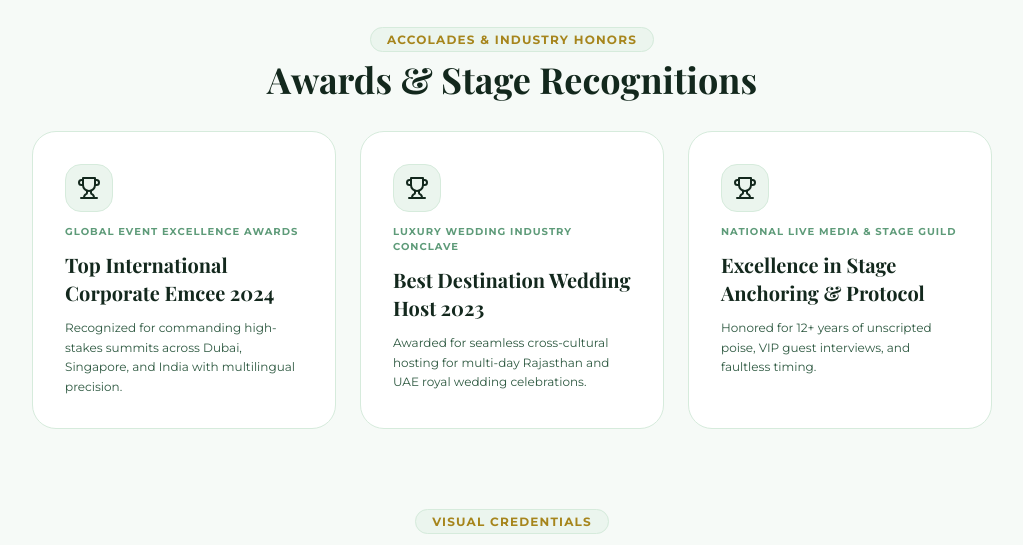
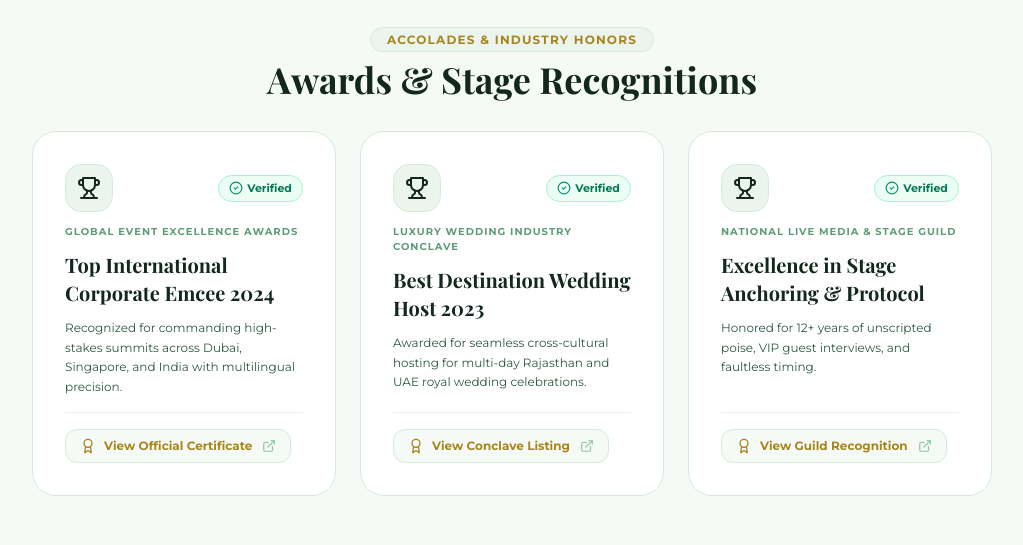
Before and after one commit to Naishaj16/emceedeepika, a React (Vite) app: page /portfolio in a window 1280 px wide. Shown: the part 980-1525 px from the top of the page, without its empty margins (128-1151 px from the left). Built offline with nearby package versions, Linux system fonts and the light colour scheme; a web font is replaced by a local one.

Commit message:
feat: add interactive verification modals to display award certificates in portfolio route

```diff
--- a/src/routes/portfolio.tsx
+++ b/src/routes/portfolio.tsx
@@ -1,7 +1,7 @@
 import React from 'react';
 import { createRoute, Link } from '@tanstack/react-router';
 import { rootRoute } from './root';
-import { Download, FileText, Sparkles, Check, ArrowRight, Trophy, Star, Eye, Award } from 'lucide-react';
+import { Download, FileText, Sparkles, Check, ArrowRight, Trophy, Star, Eye, Award, ExternalLink, CheckCircle2, X } from 'lucide-react';
 import { SEOHead } from '../components/SEOHead';
 
 const PortfolioPage: React.FC = () => {
@@ -30,25 +30,44 @@ const PortfolioPage: React.FC = () => {
     author: {
       '@type': 'Person',
       name: 'Deepika Jain',
+      award: [
+        'Top International Corporate Emcee 2024 (Global Event Excellence Awards)',
+        'Best Destination Wedding Host 2023 (Luxury Wedding Industry Conclave)',
+        'Excellence in Stage Anchoring & Protocol (National Live Media & Stage Guild)',
+      ],
     },
     description: 'Download official portfolio, media kit, wedding presentation decks, awards credentials, and service overview for International Emcee Deepika Jain.',
   };
+
+  const [activeProof, setActiveProof] = React.useState<{ title: string; issuer: string; image: string; alt: string } | null>(null);
 
   const awards = [
     {
       title: 'Top International Corporate Emcee 2024',
       issuer: 'Global Event Excellence Awards',
       desc: 'Recognized for commanding high-stakes summits across Dubai, Singapore, and India with multilingual precision.',
+      proofLabel: 'View Official Certificate',
+      proofType: 'certificate' as const,
+      proofUrl: '/images/deepika/pdf_page_38.png',
+      proofAlt: 'Global Event Excellence Awards 2024 certificate — Top International Corporate Emcee, Deepika Jain',
     },
     {
       title: 'Best Destination Wedding Host 2023',
       issuer: 'Luxury Wedding Industry Conclave',
       desc: 'Awarded for seamless cross-cultural hosting for multi-day Rajasthan and UAE royal wedding celebrations.',
+      proofLabel: 'View Conclave Listing',
+      proofType: 'certificate' as const,
+      proofUrl: '/images/deepika/pdf_page_39.png',
+      proofAlt: 'Luxury Wedding Industry Conclave 2023 certificate — Best Destination Wedding Host, Deepika Jain',
     },
     {
       title: 'Excellence in Stage Anchoring & Protocol',
       issuer: 'National Live Media & Stage Guild',
       desc: 'Honored for 12+ years of unscripted poise, VIP guest interviews, and faultless timing.',
+      proofLabel: 'View Guild Recognition',
+      proofType: 'certificate' as const,
+      proofUrl: '/images/deepika/pdf_page_40.png',
+      proofAlt: 'National Live Media & Stage Guild certificate — Excellence in Stage Anchoring & Protocol, Deepika Jain',
     },
   ];
 
@@ -163,10 +182,16 @@ const PortfolioPage: React.FC = () => {
 
           <div className="grid grid-cols-1 md:grid-cols-3 gap-6">
             {awards.map((award, idx) => (
-              <div key={idx} className="bg-white rounded-3xl border border-pastel-200 p-8 shadow-xs space-y-4 text-left flex flex-col justify-between">
+              <div key={idx} className="bg-white rounded-3xl border border-pastel-200 p-8 shadow-xs space-y-4 text-left flex flex-col justify-between hover:shadow-md transition-shadow">
                 <div className="space-y-3">
-                  <div className="w-12 h-12 rounded-2xl bg-pastel-100 border border-pastel-200 flex items-center justify-center">
-                    <Trophy className="w-6 h-6 text-gold-DEFAULT" />
+                  <div className="flex items-center justify-between">
+                    <div className="w-12 h-12 rounded-2xl bg-pastel-100 border border-pastel-200 flex items-center justify-center">
+                      <Trophy className="w-6 h-6 text-gold-DEFAULT" />
+                    </div>
+                    <span className="inline-flex items-center gap-1 text-[11px] font-bold text-emerald-700 bg-emerald-50 border border-emerald-200 px-2.5 py-1 rounded-full">
+                      <CheckCircle2 className="w-3.5 h-3.5 text-emerald-600" />
+                      Verified
+                    </span>
                   </div>
                   <span className="text-[10px] uppercase tracking-widest font-bold text-pastel-500 block">
                     {award.issuer}
@@ -178,10 +203,81 @@ const PortfolioPage: React.FC = () => {
                     {award.desc}
                   </p>
                 </div>
+
+                <div className="pt-4 border-t border-pastel-100">
+                  <button
+                    onClick={() => setActiveProof({
+                      title: award.title,
+                      issuer: award.issuer,
+                      image: award.proofUrl,
+                      alt: award.proofAlt,
+                    })}
+                    className="inline-flex items-center gap-2 text-xs font-bold text-gold-dark hover:text-pastel-900 bg-pastel-50 hover:bg-pastel-100 border border-pastel-200 px-3.5 py-2 rounded-xl transition-all shadow-2xs group"
+                  >
+                    <Award className="w-4 h-4 text-gold-DEFAULT group-hover:scale-110 transition-transform" />
+                    <span>{award.proofLabel}</span>
+                    <ExternalLink className="w-3.5 h-3.5 text-pastel-400 group-hover:text-pastel-700 ml-0.5" />
+                  </button>
+                </div>
               </div>
             ))}
           </div>
         </div>
+
+        {/* Award Proof Certificate Modal */}
+        {activeProof && (
+          <div
+            className="fixed inset-0 z-50 bg-pastel-950/80 backdrop-blur-xs flex items-center justify-center p-4 sm:p-6 animate-fadeIn"
+            onClick={() => setActiveProof(null)}
+          >
+            <div
+              className="bg-white rounded-3xl max-w-3xl w-full p-6 sm:p-8 shadow-2xl space-y-6 max-h-[90vh] flex flex-col overflow-hidden relative border border-pastel-200"
+              onClick={(e) => e.stopPropagation()}
+            >
+              <div className="flex items-center justify-between border-b border-pastel-200 pb-4">
+                <div>
+                  <span className="text-xs font-bold uppercase tracking-wider text-gold-dark bg-pastel-100 px-3 py-1 rounded-full border border-pastel-200">
+                    Official Award Record • {activeProof.issuer}
+                  </span>
+                  <h3 className="font-serif text-xl sm:text-2xl font-bold text-pastel-900 mt-2">
+                    {activeProof.title}
+                  </h3>
+                </div>
+                <button
+                  onClick={() => setActiveProof(null)}
+                  className="p-2 rounded-full bg-pastel-100 hover:bg-pastel-200 text-pastel-700 transition-colors"
+                  aria-label="Close proof preview"
+                >
+                  <X className="w-5 h-5" />
+                </button>
+              </div>
+
+              <div className="flex-1 overflow-y-auto rounded-2xl border border-pastel-200 bg-pastel-50 p-2 flex items-center justify-center">
+                <img
+                  src={activeProof.image}
+                  alt={activeProof.alt}
+                  className="max-h-[60vh] w-auto object-contain rounded-xl shadow-md"
+                />
+              </div>
+
+              <div className="flex items-center justify-between pt-2 text-xs text-pastel-600 border-t border-pastel-100">
+                <span className="inline-flex items-center gap-1 font-semibold text-emerald-700">
+                  <CheckCircle2 className="w-4 h-4 text-emerald-600" />
+                  Verified Official Award Credential
+                </span>
+                <a
+                  href={activeProof.image}
+                  target="_blank"
+                  rel="noopener noreferrer"
+                  className="inline-flex items-center gap-1.5 font-bold text-pastel-900 hover:underline"
+                >
+                  <span>Open Full Resolution</span>
+                  <ExternalLink className="w-3.5 h-3.5 text-pastel-700" />
+                </a>
+              </div>
+            </div>
+          </div>
+        )}
 
         {/* PDF Page Gallery Showcases */}
         <div className="space-y-8">
```
